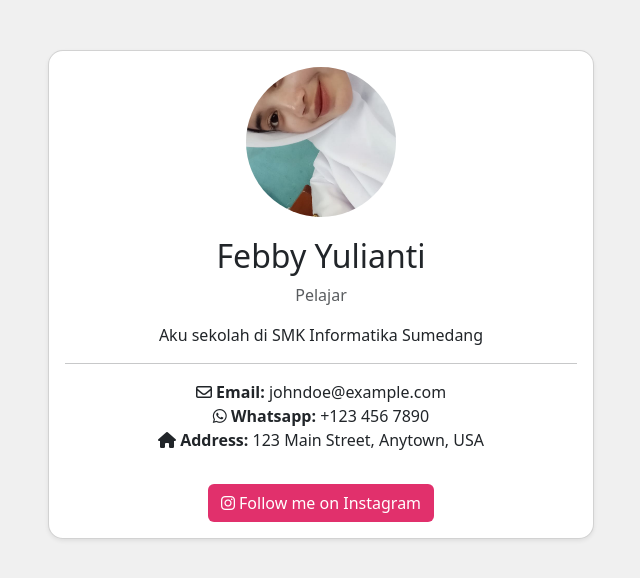
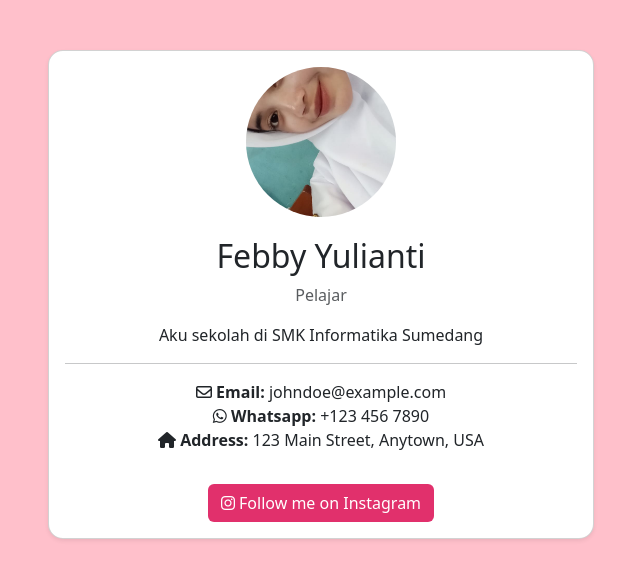
Before and after one commit to RakaGanteng27/ta_febby_x4, a plain HTML site: page index.html in a window 1280 px wide. Shown: the whole page, without its empty margins (319-959 px from the left). Drawn offline with nearby package versions, Linux system fonts and the light colour scheme.

Commit message:
Update style.css

```diff
--- a/style.css
+++ b/style.css
@@ -1,5 +1,5 @@
 body {
-    background-color: #f0f0f0;
+    background-color: pink;
 }
 .card {
     margin-top: 50px;
```
